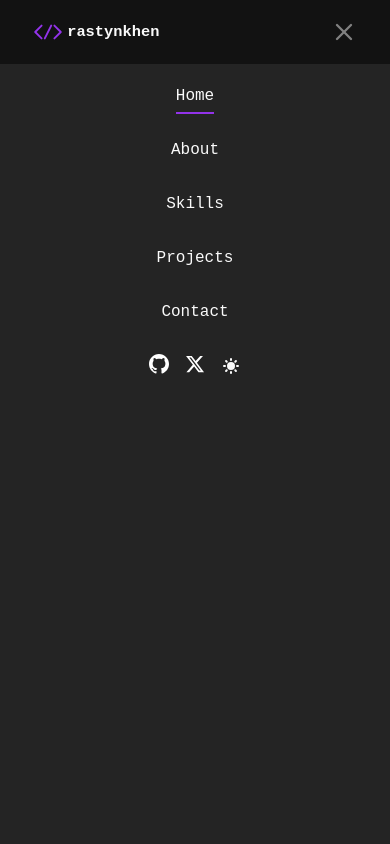
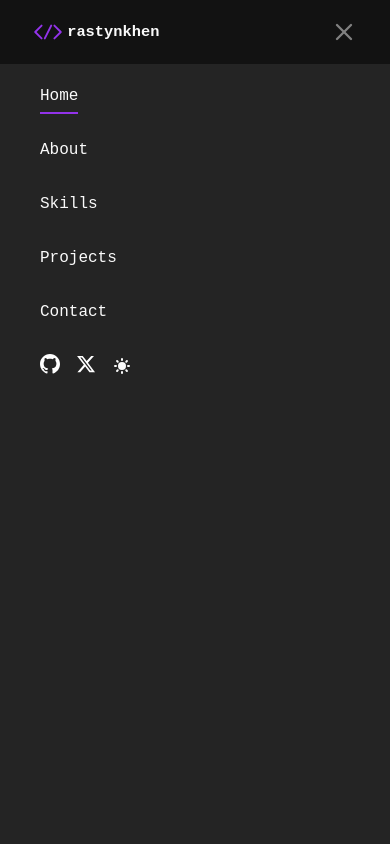
Before and after one commit to rastynkhen18/rastynkhen-portfolio, a React (Vite) app: page / in a window 390 px wide. Both pictures are taken after a click on the icon 344 px from the left and 32 px from the top of the page. Shown: the top 844 px of the page. Built offline with nearby package versions, Linux system fonts and the light colour scheme.

Commit message:
Merge Updates

```diff
--- a/src/components/Header.jsx
+++ b/src/components/Header.jsx
@@ -134,7 +134,7 @@ const Header = () => {
 				className={`absolute z-40 top-16 left-0 w-full h-screen ${scrolled
 					? "bg-[var(--card-bg)] text-[var(--text-color)]"
 					: "bg-[var(--card-bg)] text-[var(--text-color)]"
-					} flex flex-col justify-start items-center gap-6 px-10 py-5 text-base transition-all duration-300 md:hidden ${isOpen
+					} flex flex-col justify-start items-start gap-6 px-10 py-5 text-base transition-all duration-300 md:hidden ${isOpen
 						? "translate-x-0 opacity-100"
 						: "-translate-x-[-130%] opacity-0 pointer-events-none"
 					} ${scrolled
```
